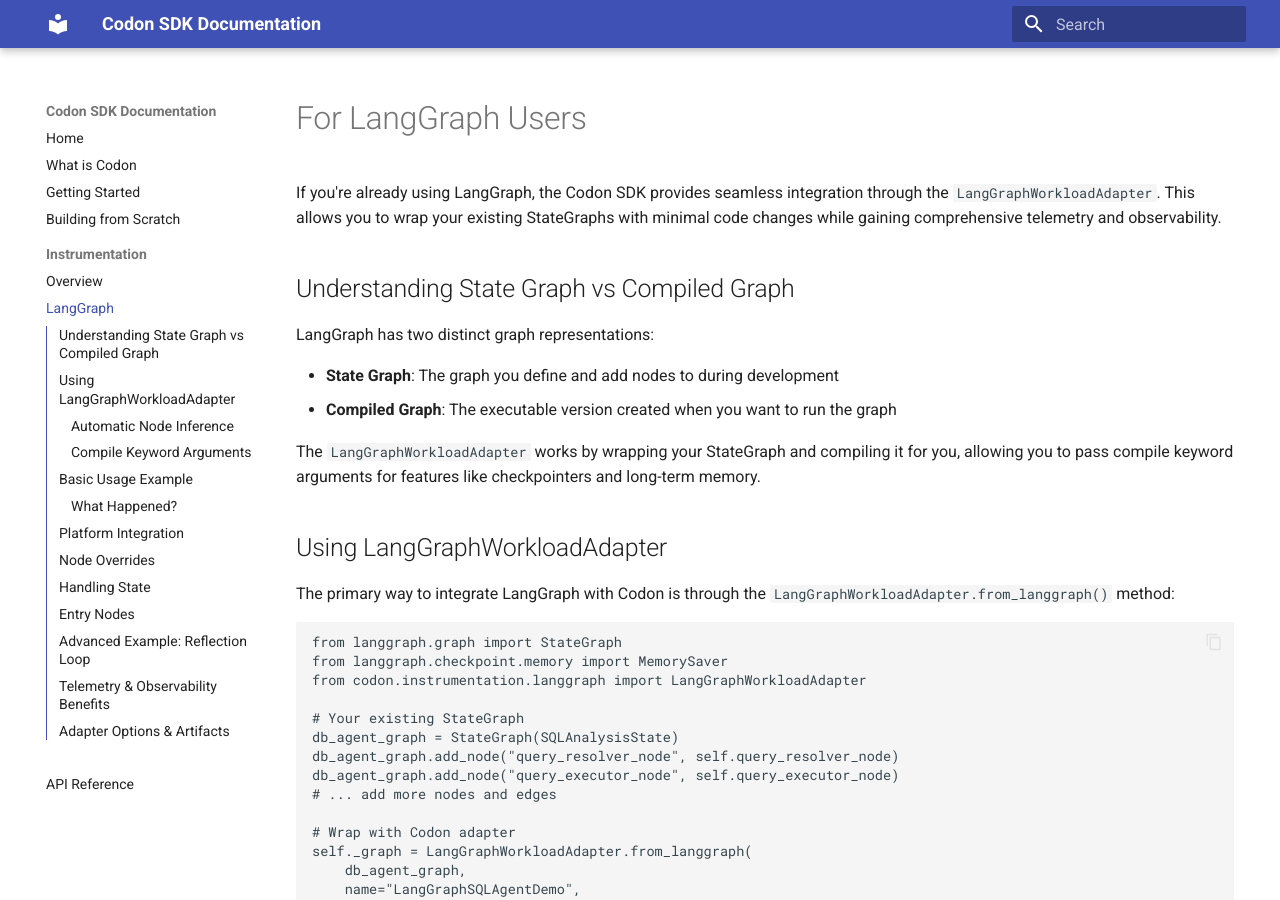
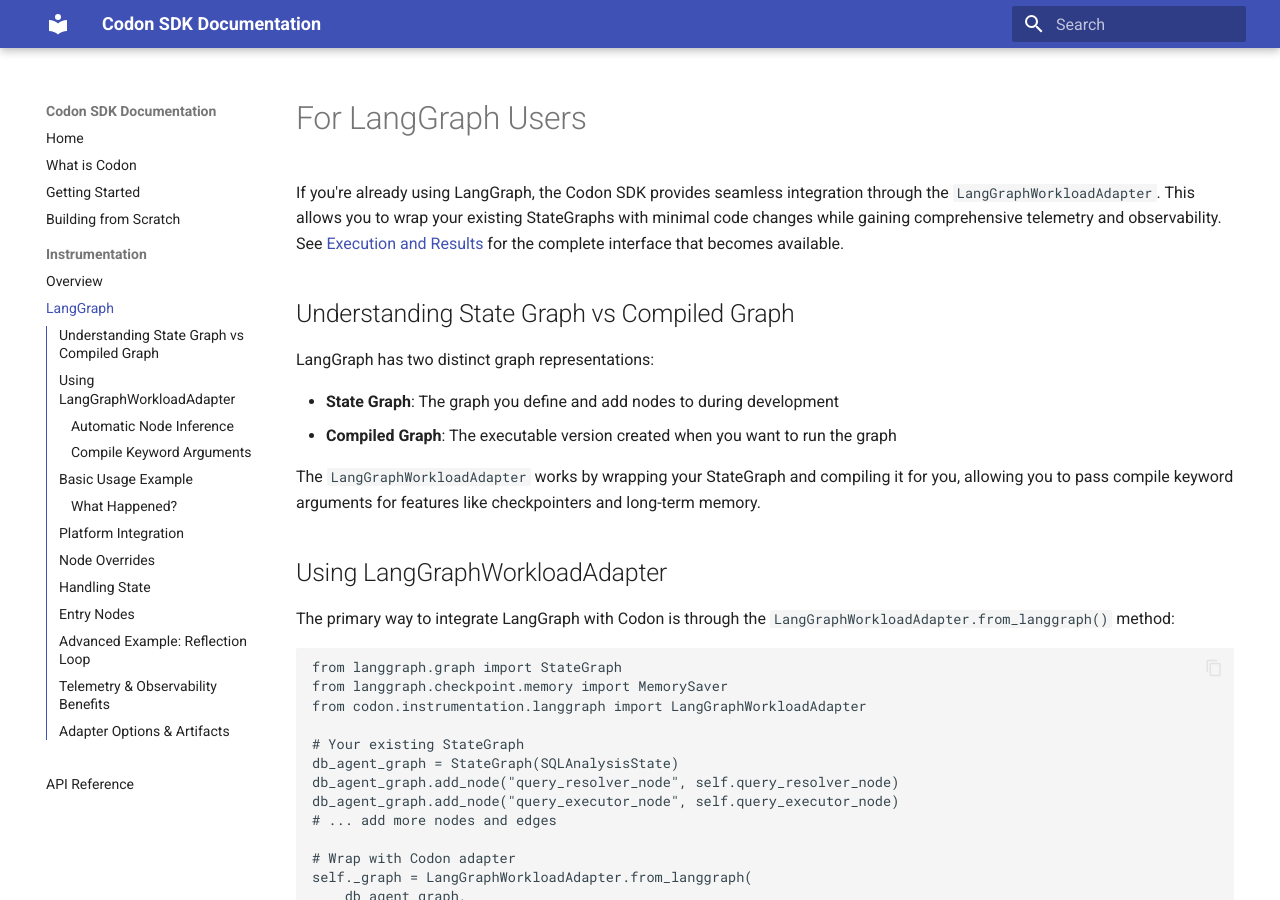
Before and after one commit to Codon-Ops/codon-sdk, an MkDocs documentation site: the page built from docs/public/instrumentation/langgraph.md, in a window 1280 px wide and 900 px high. Built offline with MkDocs 1.6.1 and Material for MkDocs 9.7.7, drawn with Linux system fonts in a browser that asks for light colours.

Commit message:
dev:docs: Link back to #Execution and Results section from the into to langgraph docs

```diff
--- a/docs/public/instrumentation/langgraph.md
+++ b/docs/public/instrumentation/langgraph.md
@@ -1,6 +1,6 @@
 # For LangGraph Users
 
-If you're already using LangGraph, the Codon SDK provides seamless integration through the `LangGraphWorkloadAdapter`. This allows you to wrap your existing StateGraphs with minimal code changes while gaining comprehensive telemetry and observability.
+If you're already using LangGraph, the Codon SDK provides seamless integration through the `LangGraphWorkloadAdapter`. This allows you to wrap your existing StateGraphs with minimal code changes while gaining comprehensive telemetry and observability. See [Execution and Results](../building-from-scratch.md#execution-and-results) for the complete interface that becomes available.
 
 ## Understanding State Graph vs Compiled Graph
 
```
